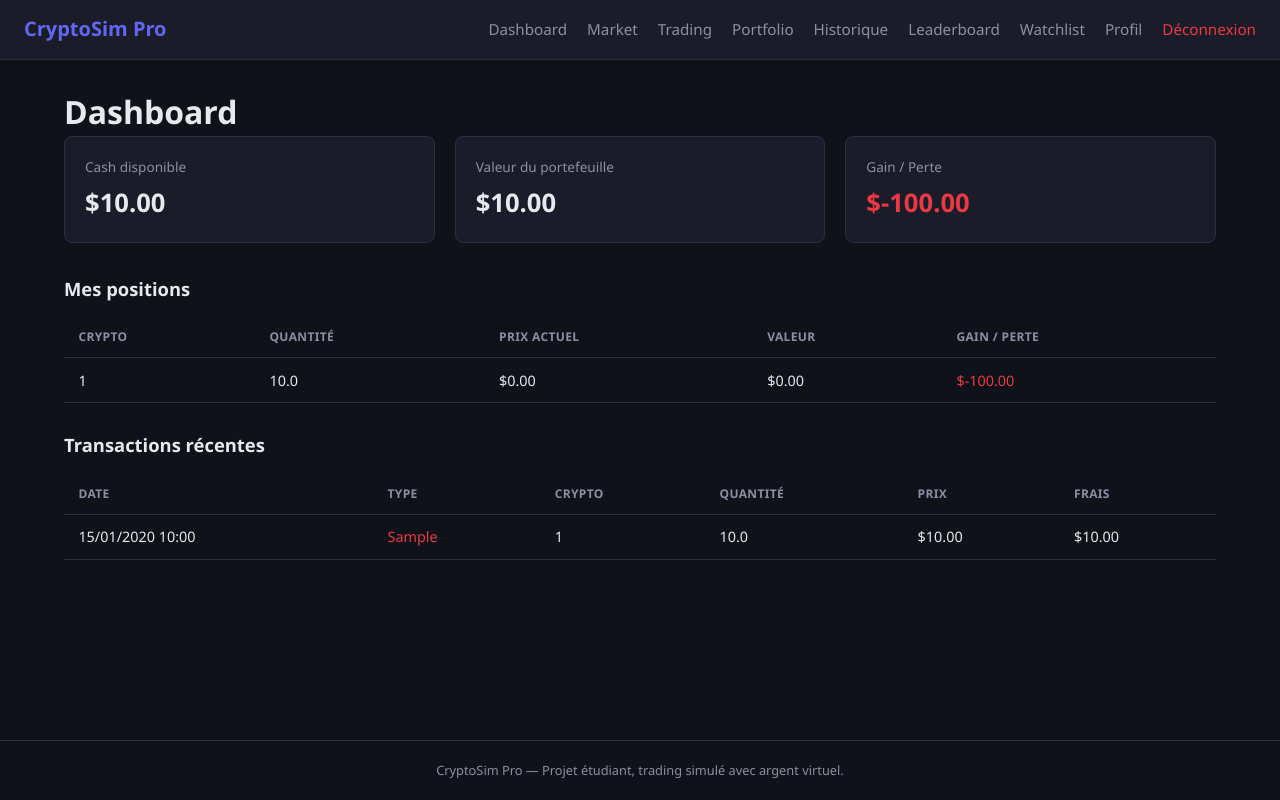
After one commit to LorenzoLeMoineau/cryptosim_pro, a Flask app: page /dashboard in a window 1280 px wide. The commit adds this page. Run offline with Flask 3, Linux system fonts and the light colour scheme; a user stored in the database is signed in; tables that the repository leaves empty hold one stand-in row (values such as "Sample post"); a database or web service that is not in the repository returns one stand-in record (values such as "Sample title").

Commit message:
dashboard page
 cash disponible, valeur du portefeuille, gain/perte, positions détenues, 5 dernières transactions. Login/register redirigent désormais vers le dashboard.

```diff
--- a/app/__init__.py
+++ b/app/__init__.py
@@ -26,6 +26,9 @@ def create_app():
     from app.auth import bp as auth_bp
     app.register_blueprint(auth_bp, url_prefix="/auth")
 
+    from app.dashboard import bp as dashboard_bp
+    app.register_blueprint(dashboard_bp)
+
     @app.route("/")
     def index():
         return render_template("landing.html")
--- a/app/auth/routes.py
+++ b/app/auth/routes.py
@@ -9,7 +9,7 @@ from app.models import User
 @bp.route("/register", methods=["GET", "POST"])
 def register():
     if current_user.is_authenticated:
-        return redirect(url_for("index"))
+        return redirect(url_for("dashboard.index"))
 
     if request.method == "POST":
         username = request.form.get("username", "").strip()
@@ -46,7 +46,7 @@ def register():
 @bp.route("/login", methods=["GET", "POST"])
 def login():
     if current_user.is_authenticated:
-        return redirect(url_for("index"))
+        return redirect(url_for("dashboard.index"))
 
     if request.method == "POST":
         email = request.form.get("email", "").strip().lower()
@@ -59,7 +59,7 @@ def login():
             return render_template("auth/login.html")
 
         login_user(user)
-        return redirect(url_for("index"))
+        return redirect(url_for("dashboard.index"))
 
     return render_template("auth/login.html")
 
--- /dev/null
+++ b/app/dashboard/__init__.py
@@ -0,0 +1,5 @@
+from flask import Blueprint
+
+bp = Blueprint("dashboard", __name__)
+
+from app.dashboard import routes  # noqa: E402,F401
--- /dev/null
+++ b/app/dashboard/routes.py
@@ -0,0 +1,52 @@
+from flask import render_template
+from flask_login import login_required, current_user
+
+from app.dashboard import bp
+from app.market.coingecko import get_coin_price
+from app.models import Transaction
+
+
+@bp.route("/dashboard")
+@login_required
+def index():
+    holdings_value = 0.0
+    invested_value = 0.0
+    holdings_data = []
+
+    for holding in current_user.holdings:
+        if holding.quantity <= 0:
+            continue
+
+        current_price = get_coin_price(holding.coin_id) or 0.0
+        current_value = holding.quantity * current_price
+        cost_basis = holding.quantity * holding.avg_buy_price
+
+        holdings_value += current_value
+        invested_value += cost_basis
+
+        holdings_data.append({
+            "coin_id": holding.coin_id,
+            "quantity": holding.quantity,
+            "current_price": current_price,
+            "current_value": current_value,
+            "profit_loss": current_value - cost_basis,
+        })
+
+    portfolio_value = current_user.cash_balance + holdings_value
+    total_gain_loss = holdings_value - invested_value
+
+    recent_transactions = (
+        Transaction.query.filter_by(user_id=current_user.id)
+        .order_by(Transaction.timestamp.desc())
+        .limit(5)
+        .all()
+    )
+
+    return render_template(
+        "dashboard.html",
+        cash_balance=current_user.cash_balance,
+        portfolio_value=portfolio_value,
+        total_gain_loss=total_gain_loss,
+        holdings_data=holdings_data,
+        recent_transactions=recent_transactions,
+    )
--- a/app/static/css/style.css
+++ b/app/static/css/style.css
@@ -234,6 +234,30 @@ tbody tr:hover {
     }
 }
 
+/* Dashboard */
+.stats-grid {
+    display: grid;
+    grid-template-columns: repeat(auto-fit, minmax(200px, 1fr));
+    gap: 1.25rem;
+    margin-bottom: 2rem;
+}
+
+.stat-label {
+    color: var(--text-muted);
+    font-size: 0.85rem;
+    margin-bottom: 0.4rem;
+}
+
+.stat-value {
+    font-size: 1.6rem;
+    font-weight: 700;
+}
+
+h2 {
+    margin: 1.75rem 0 0.9rem;
+    font-size: 1.15rem;
+}
+
 /* Landing page */
 .hero {
     text-align: center;
--- /dev/null
+++ b/app/templates/dashboard.html
@@ -0,0 +1,84 @@
+{% extends "base.html" %}
+
+{% block title %}Dashboard — CryptoSim Pro{% endblock %}
+
+{% block content %}
+<h1>Dashboard</h1>
+
+<div class="stats-grid">
+    <div class="card">
+        <p class="stat-label">Cash disponible</p>
+        <p class="stat-value">${{ "%.2f"|format(cash_balance) }}</p>
+    </div>
+    <div class="card">
+        <p class="stat-label">Valeur du portefeuille</p>
+        <p class="stat-value">${{ "%.2f"|format(portfolio_value) }}</p>
+    </div>
+    <div class="card">
+        <p class="stat-label">Gain / Perte</p>
+        <p class="stat-value {{ 'positive' if total_gain_loss >= 0 else 'negative' }}">
+            {{ "+" if total_gain_loss >= 0 else "" }}${{ "%.2f"|format(total_gain_loss) }}
+        </p>
+    </div>
+</div>
+
+<h2>Mes positions</h2>
+{% if holdings_data %}
+<table>
+    <thead>
+        <tr>
+            <th>Crypto</th>
+            <th>Quantité</th>
+            <th>Prix actuel</th>
+            <th>Valeur</th>
+            <th>Gain / Perte</th>
+        </tr>
+    </thead>
+    <tbody>
+        {% for h in holdings_data %}
+        <tr>
+            <td>{{ h.coin_id }}</td>
+            <td>{{ h.quantity }}</td>
+            <td>${{ "%.2f"|format(h.current_price) }}</td>
+            <td>${{ "%.2f"|format(h.current_value) }}</td>
+            <td class="{{ 'positive' if h.profit_loss >= 0 else 'negative' }}">
+                {{ "+" if h.profit_loss >= 0 else "" }}${{ "%.2f"|format(h.profit_loss) }}
+            </td>
+        </tr>
+        {% endfor %}
+    </tbody>
+</table>
+{% else %}
+<p>Vous ne détenez aucune crypto pour le moment.</p>
+{% endif %}
+
+<h2>Transactions récentes</h2>
+{% if recent_transactions %}
+<table>
+    <thead>
+        <tr>
+            <th>Date</th>
+            <th>Type</th>
+            <th>Crypto</th>
+            <th>Quantité</th>
+            <th>Prix</th>
+            <th>Frais</th>
+        </tr>
+    </thead>
+    <tbody>
+        {% for t in recent_transactions %}
+        <tr>
+            <td>{{ t.timestamp.strftime("%d/%m/%Y %H:%M") }}</td>
+            <td class="{{ 'positive' if t.type == 'buy' else 'negative' }}">{{ t.type|capitalize }}</td>
+            <td>{{ t.coin_id }}</td>
+            <td>{{ t.quantity }}</td>
+            <td>${{ "%.2f"|format(t.price) }}</td>
+            <td>${{ "%.2f"|format(t.fee) }}</td>
+        </tr>
+        {% endfor %}
+    </tbody>
+</table>
+{% else %}
+<p>Aucune transaction pour le moment.</p>
+{% endif %}
+{% endblock %}
--- a/app/templates/landing.html
+++ b/app/templates/landing.html
@@ -8,7 +8,7 @@
     <p>CryptoSim Pro vous donne 10 000 $ virtuels pour apprendre le trading de cryptos avec des prix en temps réel.</p>
 
     {% if current_user.is_authenticated %}
-        <a href="{{ url_for('index') }}" class="btn">Aller au dashboard</a>
+        <a href="{{ url_for('dashboard.index') }}" class="btn">Aller au dashboard</a>
     {% else %}
         <a href="{{ url_for('auth.register') }}" class="btn">Commencer gratuitement</a>
         <a href="{{ url_for('auth.login') }}" class="btn btn-secondary">Se connecter</a>
```
